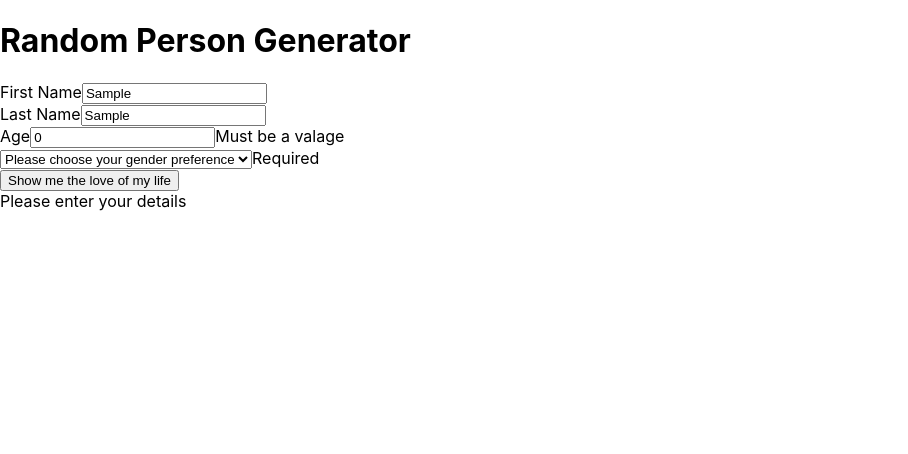
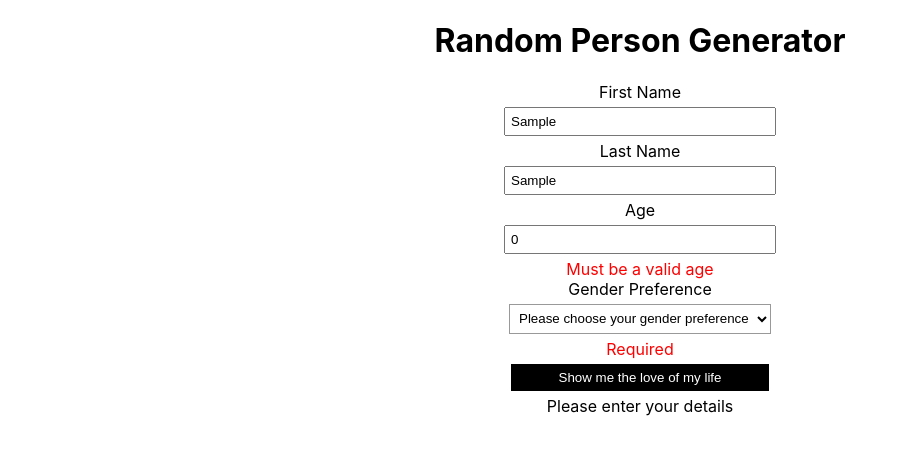
Before and after one commit to nicoleilustre/restful-api, a React (Create React App) app: page / in a window 1280 px wide. Both pictures are taken after typing "Sample", "Sample" into the empty fields and a click on the button "Show me the love of my life". Shown: the top 454 px of the page, without its empty margins (0-908 px from the left). Built offline with nearby package versions, Linux system fonts and the light colour scheme.

Commit message:
added basic styling

```diff
--- a/src/App.scss
+++ b/src/App.scss
@@ -1,8 +1,38 @@
-// $blackcolor: black;
-// $whiteColor: whitesmoke;
+body {
+  text-align: center
+}
 
-// h1 {
-//   text-align: center;
-//   background: $blackColor;
-//   color: $whiteColor
-// }
+input  {
+  display: block;
+  margin: 5px auto 5px auto;
+  padding: 5px;
+  width: 258px
+}
+
+select {
+  display: block;
+  margin: 5px auto 5px auto;
+  padding: 5px;
+  background-color: white;
+  border: .5px solid rgba(0, 0, 0, .4);
+  height: 30px
+}
+
+.error-message {
+  color: red
+}
+
+button {
+  display: block;
+  margin: 5px auto 5px auto;
+  padding: 5px;
+  width: 258px;
+  border:.5px solid rgba(0, 0, 0, .4);
+  background-color: black;
+  color: white
+}
+
+button:hover {
+  background-color: white;
+  color: black
+}
--- a/src/App.tsx
+++ b/src/App.tsx
@@ -3,7 +3,6 @@ import './App.scss'
 import { Title } from './components/Title'
 import { Prompt } from './components/Prompt';
 import { Loading } from './components/Loading';
-import { UserInfo } from './components/UserInfo';
 import { PersonInfo } from './components/PersonInfo'
 import { UserInputForm } from './components/UserInputForm'
 
@@ -14,7 +13,7 @@ interface PersonInfoInterface {
   },
   dob: { age: number },
   gender: string,
-  picture: { medium: string }
+  picture: { large: string }
 }
 
 interface UserInfoInterface {
@@ -40,9 +39,6 @@ function App() {
           <PersonInfo
             personInfo={personInfo}
           />
-          <UserInfo
-            userInfo={userInfo}
-          />
         </div>}
     </div>
   );
--- a/src/components/PersonInfo.tsx
+++ b/src/components/PersonInfo.tsx
@@ -1,21 +1,23 @@
 import React from 'react'
 
-interface PersonInfoInterface { personInfo: {
+interface PersonInfoInterface {
+  personInfo: {
     name: {
       first: string,
       last: string
     },
     dob: { age: number },
     gender: string,
-  picture: { medium: string }
-}}
+    picture: { large: string }
+  }
+}
 
 
 export const PersonInfo = (props: PersonInfoInterface) => {
   return (
     <div>
       {props.personInfo.picture &&
-        <img src={props.personInfo.picture.medium} alt={props.personInfo.name.first} />}
+        <img src={props.personInfo.picture.large} alt={props.personInfo.name.first} />}
       {props.personInfo.name &&
         <div>Name: {props.personInfo.name.first} {props.personInfo.name.last}</div>}
       {props.personInfo.dob.age &&
--- a/src/components/Select.tsx
+++ b/src/components/Select.tsx
@@ -5,13 +5,14 @@ export const Select = (props: any) => {
   const [field] = useField(props)
   return (
     <div>
+      <label htmlFor={field.name}>{props.label}</label>
       <select {...field}>
       <option value="" disabled selected>Please choose your gender preference</option>
         <option value='female'>Female</option>
         <option value='male'>Male</option>
         <option value='no-preference'>No Preference</option>
       </select>
-      <ErrorMessage name={field.name} />
+      <ErrorMessage render={msg => <div className='error-message'>{msg}</div>} name={field.name} />
     </div>
   )
 }
--- a/src/components/TextField.tsx
+++ b/src/components/TextField.tsx
@@ -7,9 +7,8 @@ export const TextField = (props: any) => {
     return (
         <div>
             <label htmlFor={field.name}>{props.label}</label>
-            <input type="text" {...field} {...props}/>
-            <ErrorMessage name={field.name} />
-
+            <input type="text" {...field} {...props} />
+            <ErrorMessage render={msg => <div className='error-message'>{msg}</div>} name={field.name} />
         </div>
     )
 }
--- a/src/components/UserInputForm.tsx
+++ b/src/components/UserInputForm.tsx
@@ -45,7 +45,7 @@ export const UserInputForm = ({ setUserInfo, setPersonInfo }: any) => {
           .max(20, 'Must be 20 characters or less')
           .required('Required'),
         age: Yup.number()
-          .min(1, 'Must be a valage')
+          .min(1, 'Must be a valid age')
           .required('Required'),
         gender: Yup.string()
           .required('Required')
@@ -68,6 +68,7 @@ export const UserInputForm = ({ setUserInfo, setPersonInfo }: any) => {
               label='Age'
               type='number' />
             <Select
+              label='Gender Preference'
               name='gender'
               value='values.gender' />
             <button type="submit">Show me the love of my life</button>
```
Lines whose indentation alone changed are shown as unchanged.
